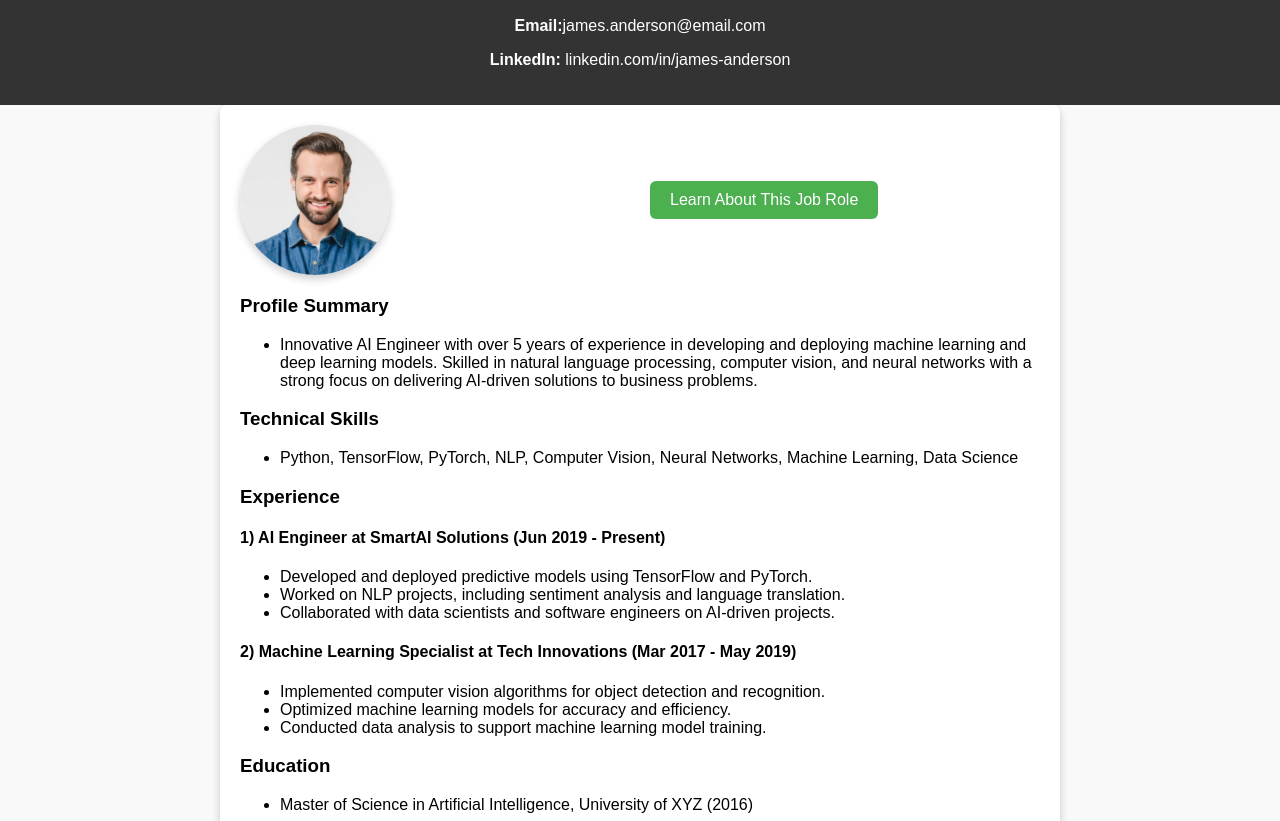
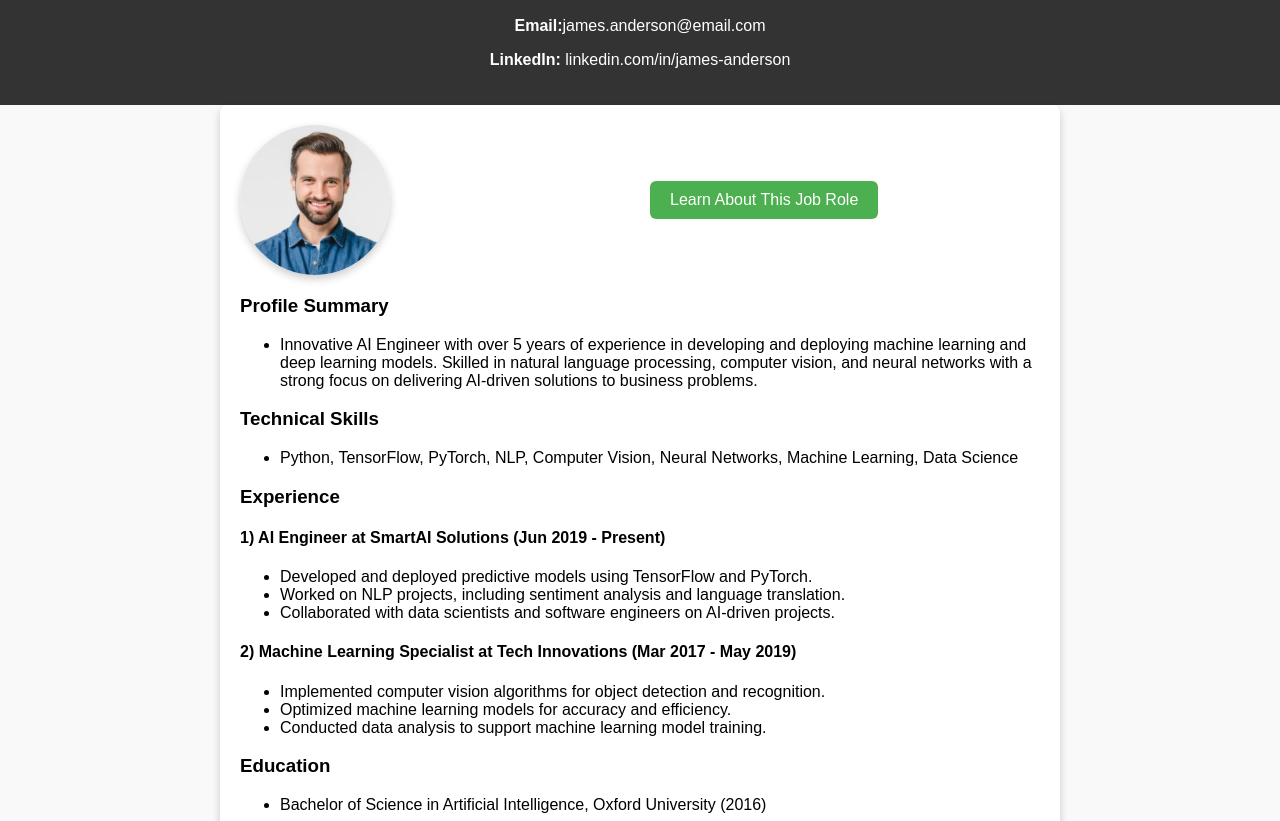
Before and after one commit to AnandhaKrishnan7/resume1, a plain HTML site: page pages/resume_ai.html in a window 1280 px wide. Shown: the part 131-952 px from the top of the page. Drawn offline with Linux system fonts and the light colour scheme.

Commit message:
Update resume_ai.html

```diff
--- a/pages/resume_ai.html
+++ b/pages/resume_ai.html
@@ -47,7 +47,7 @@
 
         <h3>Education</h3>
         <ul>
-            <li>Master of Science in Artificial Intelligence, University of XYZ (2016)</li>
+            <li>Bachelor of Science in Artificial Intelligence, Oxford University (2016)</li>
         </ul>
 
         <h3>Certifications</h3>
```
